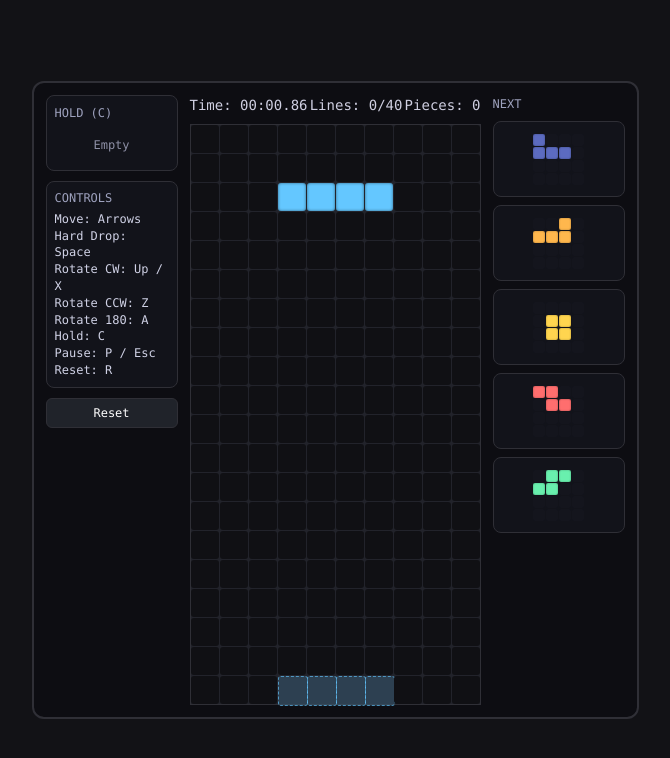
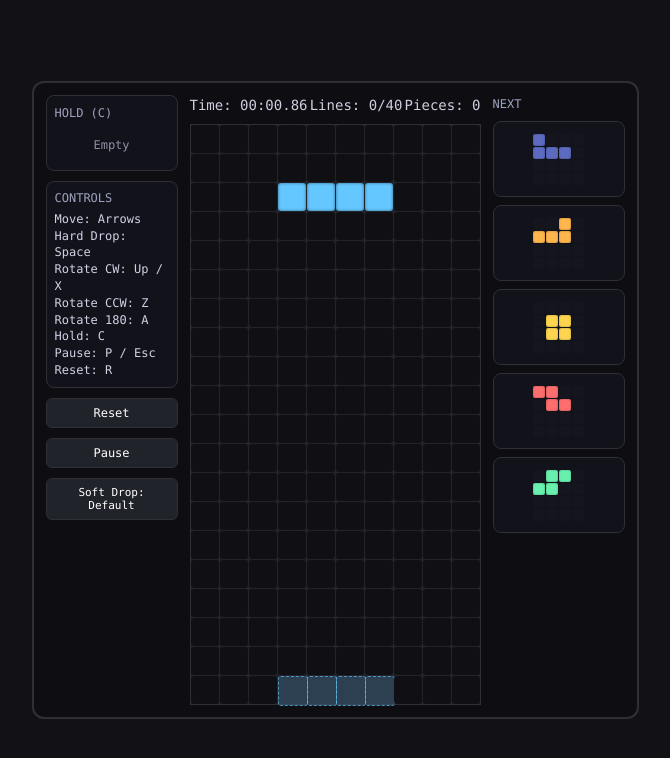
Before and after one commit to matt-chow/teto-clone, a React (Vite) app: page / in a window 1280 px wide. Both pictures are taken after a click on the button "40L Sprint". Shown: the top 758 px of the page, without its empty margins (305-975 px from the left). Built offline with nearby package versions, Linux system fonts and the light colour scheme.

Commit message:
feat: enhance hold mechanics and add pause functionality with infinite soft drop option for testing

```diff
--- a/src/components/GameBoard.jsx
+++ b/src/components/GameBoard.jsx
@@ -161,7 +161,7 @@ const CODE_TO_CONTROLS = Object.entries(CONTROL_KEY_CODES).reduce(
 
 const REPEATABLE_CONTROLS = ["left", "right"];
 
-const ONE_SHOT_CONTROLS = ["hardDrop", "hold"];
+const ONE_SHOT_CONTROLS = ["hardDrop"];
 
 const REPEATABLE_CONTROL_SET = new Set(REPEATABLE_CONTROLS);
 const ONE_SHOT_CONTROL_SET = new Set(ONE_SHOT_CONTROLS);
@@ -191,7 +191,6 @@ function createInitialRepeatTiming() {
 function createInitialQueuedActions() {
   return {
     hardDrop: false,
-    hold: false,
   };
 }
 
@@ -279,9 +278,11 @@ export default function GameBoard({
   const [piece, setPiece] = useState(null);
   const [holdType, setHoldType] = useState(null);
   const [nextQueue, setNextQueue] = useState([]);
+  const [canHold, setCanHold] = useState(true);
 
   const [elapsedTimeMs, setElapsedTimeMs] = useState(0);
   const [runSummary, setRunSummary] = useState(null);
+  const [useInfiniteSoftDrop, setUseInfiniteSoftDrop] = useState(false);
 
   const [score, setScore] = useState(0);
   const [lines, setLines] = useState(0);
@@ -291,6 +292,8 @@ export default function GameBoard({
   const rootRef = useRef(null);
   const boardRef = useRef(board);
   const pieceRef = useRef(piece);
+  const holdTypeRef = useRef(holdType);
+  const canHoldRef = useRef(canHold);
   const levelRef = useRef(level);
   const linesRef = useRef(lines);
   const piecesPlacedRef = useRef(0);
@@ -302,7 +305,6 @@ export default function GameBoard({
   const countdownRunIdRef = useRef(0);
   const elapsedTimeRef = useRef(0);
   const previewQueueRef = useRef([]);
-  const holdUsedRef = useRef(false);
   const pressedKeysRef = useRef(new Set());
   const keyStateRef = useRef(createInitialKeyState());
   const prevKeyStateRef = useRef(createInitialKeyState());
@@ -316,6 +318,14 @@ export default function GameBoard({
   useEffect(() => {
     pieceRef.current = piece;
   }, [piece]);
+
+  useEffect(() => {
+    holdTypeRef.current = holdType;
+  }, [holdType]);
+
+  useEffect(() => {
+    canHoldRef.current = canHold;
+  }, [canHold]);
 
   useEffect(() => {
     levelRef.current = level;
@@ -378,17 +388,19 @@ export default function GameBoard({
 
     boardRef.current = emptyBoard;
     pieceRef.current = firstPiece;
+    holdTypeRef.current = null;
+    canHoldRef.current = true;
     levelRef.current = 0;
     linesRef.current = 0;
     piecesPlacedRef.current = 0;
     gravityAccumulatorRef.current = 0;
     lastFrameTimeRef.current = null;
     elapsedTimeRef.current = 0;
-    holdUsedRef.current = false;
 
     setBoard(emptyBoard);
     setPiece(firstPiece);
     setHoldType(null);
+    setCanHold(true);
     syncNextQueueState();
     setElapsedTimeMs(0);
     setRunSummary(null);
@@ -541,6 +553,22 @@ export default function GameBoard({
     startCountdown();
   }, [startCountdown]);
 
+  const togglePause = useCallback(() => {
+    if (gamePhase === "playing") {
+      clearLockTimer();
+      clearInputState();
+      setGamePhase("paused");
+      rootRef.current?.focus();
+      return;
+    }
+
+    if (gamePhase === "paused") {
+      clearInputState();
+      setGamePhase("playing");
+      rootRef.current?.focus();
+    }
+  }, [clearInputState, clearLockTimer, gamePhase]);
+
   const backToMenu = useCallback(() => {
     console.log("[GameBoard] Main Menu click handled");
     clearLockTimer();
@@ -572,7 +600,9 @@ export default function GameBoard({
   }, [startCountdown]);
 
   const drawNextPiece = useCallback(() => {
-    return popNextPiece();
+    const queuedNext = popNextPiece();
+    if (!queuedNext) return null;
+    return createPieceByType(queuedNext.type);
   }, [popNextPiece]);
 
   const lockCurrentPiece = useCallback(() => {
@@ -625,12 +655,13 @@ export default function GameBoard({
 
     const next = drawNextPiece();
     if (!next) return;
-    holdUsedRef.current = false;
     if (collides(clearedBoard, next, 0, 0)) {
       failRun(nextTotalLines, nextPiecesPlaced);
       return;
     }
 
+    canHoldRef.current = true;
+    setCanHold(true);
     pieceRef.current = next;
     setPiece(next);
   }, [
@@ -747,14 +778,23 @@ export default function GameBoard({
   const holdActivePiece = useCallback(() => {
     const currentPiece = pieceRef.current;
     const currentBoard = boardRef.current;
-    if (!currentPiece || holdUsedRef.current) return;
+    if (!currentPiece || !canHoldRef.current) return;
+
+    canHoldRef.current = false;
+    setCanHold(false);
 
     clearLockTimer();
 
-    if (!holdType) {
+    if (!holdTypeRef.current) {
       setHoldType(currentPiece.type);
-      const next = popNextPiece();
-      if (!next) return;
+      holdTypeRef.current = currentPiece.type;
+
+      const next = drawNextPiece();
+      if (!next) {
+        canHoldRef.current = true;
+        setCanHold(true);
+        return;
+      }
       if (collides(currentBoard, next, 0, 0)) {
         failRun(linesRef.current, piecesPlacedRef.current);
         return;
@@ -762,22 +802,25 @@ export default function GameBoard({
 
       pieceRef.current = next;
       setPiece(next);
-      holdUsedRef.current = true;
       return;
     }
 
-    const swapped = createPieceByType(holdType);
-    if (!swapped) return;
+    const swapped = createPieceByType(holdTypeRef.current);
+    if (!swapped) {
+      canHoldRef.current = true;
+      setCanHold(true);
+      return;
+    }
     if (collides(currentBoard, swapped, 0, 0)) {
       failRun(linesRef.current, piecesPlacedRef.current);
       return;
     }
 
     setHoldType(currentPiece.type);
+    holdTypeRef.current = currentPiece.type;
     pieceRef.current = swapped;
     setPiece(swapped);
-    holdUsedRef.current = true;
-  }, [clearLockTimer, failRun, holdType, popNextPiece]);
+  }, [clearLockTimer, drawNextPiece, failRun]);
 
   useEffect(() => {
     if (gamePhase !== "playing") {
@@ -813,7 +856,6 @@ export default function GameBoard({
 
     if (!canPlay) {
       queued.hardDrop = false;
-      queued.hold = false;
       gravityAccumulatorRef.current = 0;
       commitKeyFrame();
       return;
@@ -827,8 +869,8 @@ export default function GameBoard({
       hardDropActivePiece();
     }
 
-    if (queued.hold) {
-      queued.hold = false;
+    const holdPressed = currentKeyState.hold && !prevKeyState.hold;
+    if (holdPressed) {
       holdActivePiece();
     }
 
@@ -887,6 +929,37 @@ export default function GameBoard({
       rotateActivePiece("180");
     }
 
+    if (currentKeyState.softDrop && useInfiniteSoftDrop) {
+      const currentPiece = pieceRef.current;
+      const currentBoard = boardRef.current;
+
+      if (!currentPiece) {
+        gravityAccumulatorRef.current = 0;
+        commitKeyFrame();
+        return;
+      }
+
+      if (collides(currentBoard, currentPiece, 0, 1)) {
+        scheduleLockTimer();
+        gravityAccumulatorRef.current = 0;
+        commitKeyFrame();
+        return;
+      }
+
+      clearLockTimer();
+      let dropped = currentPiece;
+      while (!collides(currentBoard, dropped, 0, 1)) {
+        dropped = { ...dropped, y: dropped.y + 1 };
+      }
+
+      pieceRef.current = dropped;
+      setPiece(dropped);
+      scheduleLockTimer();
+      gravityAccumulatorRef.current = 0;
+      commitKeyFrame();
+      return;
+    }
+
     const gravityStepMs = currentKeyState.softDrop
       ? GRAVITY_FAST
       : gravityForLevel(levelRef.current);
@@ -923,6 +996,7 @@ export default function GameBoard({
     pollRepeatControl,
     rotateActivePiece,
     scheduleLockTimer,
+    useInfiniteSoftDrop,
   ]);
 
   useEffect(() => {
@@ -963,15 +1037,7 @@ export default function GameBoard({
       e.preventDefault();
       if (e.repeat) return;
 
-      if (gamePhase === "playing") {
-        clearLockTimer();
-        clearInputState();
-        setGamePhase("paused");
-      } else if (gamePhase === "paused") {
-        clearInputState();
-        setGamePhase("playing");
-      }
-
+      togglePause();
       return;
     }
 
@@ -981,11 +1047,10 @@ export default function GameBoard({
     if (e.repeat) return;
     syncControlForCode(e.code, true, performance.now());
   }, [
-    clearInputState,
-    clearLockTimer,
     gamePhase,
     reset,
     syncControlForCode,
+    togglePause,
   ]);
 
   const onKeyUp = useCallback((e) => {
@@ -1015,6 +1080,9 @@ export default function GameBoard({
   const finalPieces = runSummary?.totalPiecesPlaced ?? piecesPlaced;
   const finalLines = runSummary?.linesCleared ?? lines;
   const finalPps = runSummary?.pps ?? calculatePPS(finalPieces, finalTime);
+  const nextPreviewQueue = gamePhase === "countdown" && piece
+    ? [piece.type, ...nextQueue].slice(0, NEXT_PREVIEW_COUNT)
+    : nextQueue;
   const overlayButtonStyle = {
     background: "#20232a",
     color: "#fff",
@@ -1104,6 +1172,46 @@ export default function GameBoard({
             Reset
           </button>
         )}
+
+        <button
+          onClick={togglePause}
+          disabled={gamePhase !== "playing" && gamePhase !== "paused"}
+          style={{
+            padding: "7px 12px",
+            background:
+              gamePhase === "playing" || gamePhase === "paused"
+                ? "#20232a"
+                : "#161820",
+            color: "#fff",
+            border: "1px solid #2f2f36",
+            borderRadius: 6,
+            cursor:
+              gamePhase === "playing" || gamePhase === "paused"
+                ? "pointer"
+                : "not-allowed",
+            width: "100%",
+            opacity: gamePhase === "playing" || gamePhase === "paused" ? 1 : 0.6,
+          }}
+        >
+          {gamePhase === "paused" ? "Resume" : "Pause"}
+        </button>
+
+        <button
+          onClick={() => setUseInfiniteSoftDrop((prev) => !prev)}
+          style={{
+            padding: "7px 12px",
+            background: useInfiniteSoftDrop ? "#1f4f6b" : "#20232a",
+            color: "#fff",
+            border: "1px solid #2f2f36",
+            borderRadius: 6,
+            cursor: "pointer",
+            width: "100%",
+            fontSize: 11,
+          }}
+          title="Toggle soft drop speed"
+        >
+          Soft Drop: {useInfiniteSoftDrop ? "Infinite" : "Default"}
+        </button>
       </div>
 
       <div
@@ -1307,7 +1415,7 @@ export default function GameBoard({
               placeItems: "center",
             }}
           >
-            {renderMiniPiece(nextQueue[index] ?? null)}
+            {renderMiniPiece(nextPreviewQueue[index] ?? null)}
           </div>
         ))}
       </div>
```
